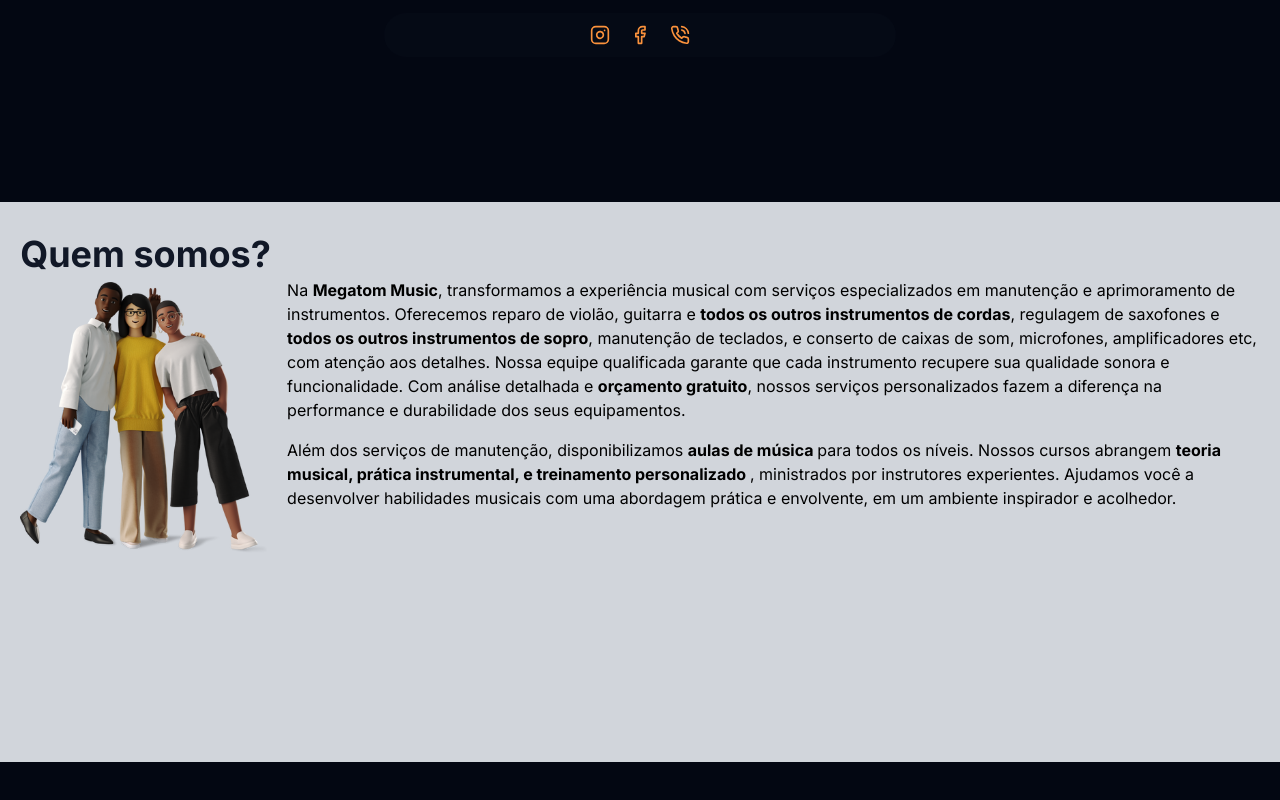
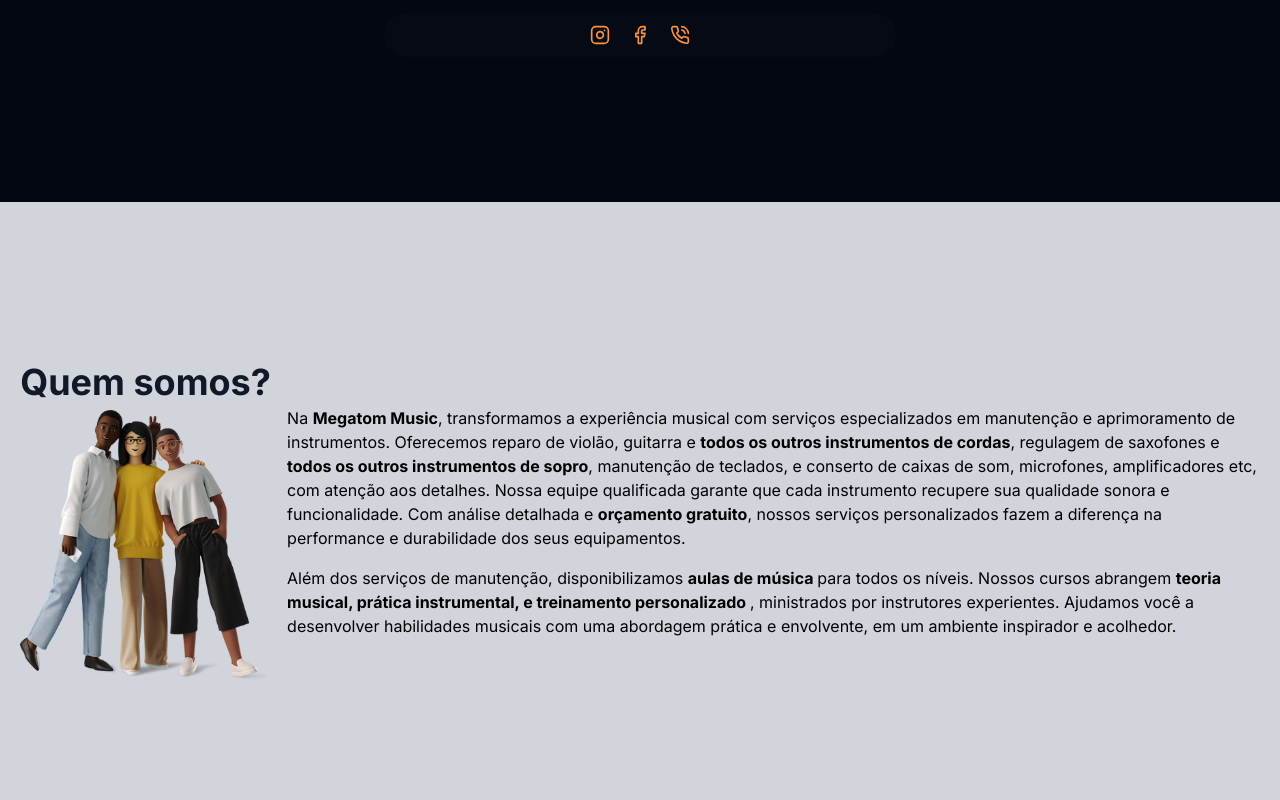
Before and after one commit to viniciosragazzidev/megatommusic, a Next.js app: page / in a window 1280 px wide. Shown: the part 598-1398 px from the top of the page. Before the commit the page ends 1360 px from the top, so only its background shows below. Built offline with nearby package versions, Linux system fonts and the light colour scheme.

Commit message:
first commit

```diff
--- a/src/app/page.tsx
+++ b/src/app/page.tsx
@@ -78,7 +78,7 @@
           </nav>
         </div>
       </div>
-      <div className="w-full min-h-[70vh] flex justify-center bg-gray-300 px-5">
+      <div className="w-full min-h-[80vh] flex justify-center items-center bg-gray-300 px-5">
         <div className="container w-full h-full py-8 max-sm:px-2 flex max-lg:flex-col  gap-4  justify-center items-center">
           <div className="flex flex-col items-center gap-2">
             <h1 className="text-4xl font-bold text-gray-900 flex items-center ">
```
